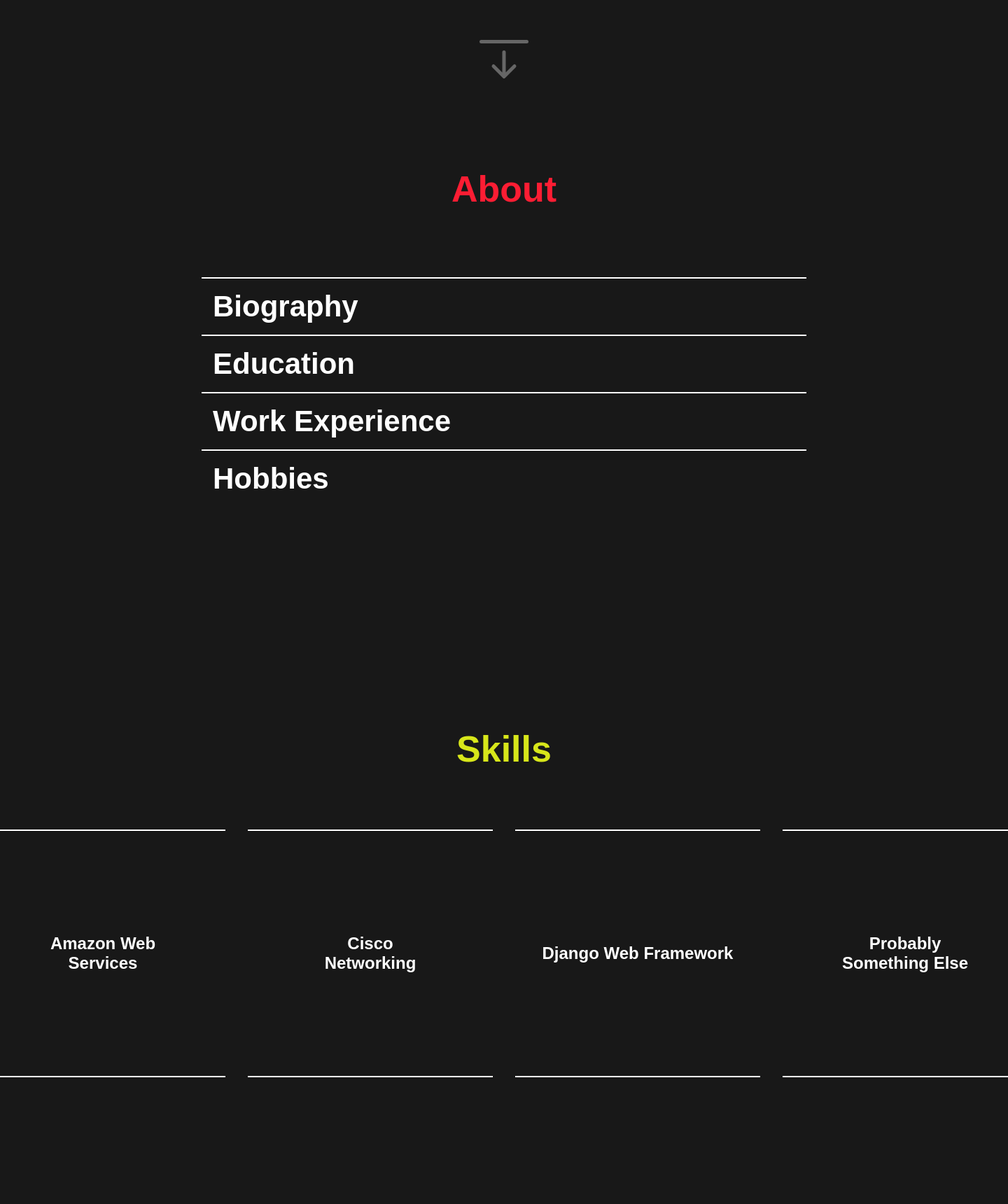
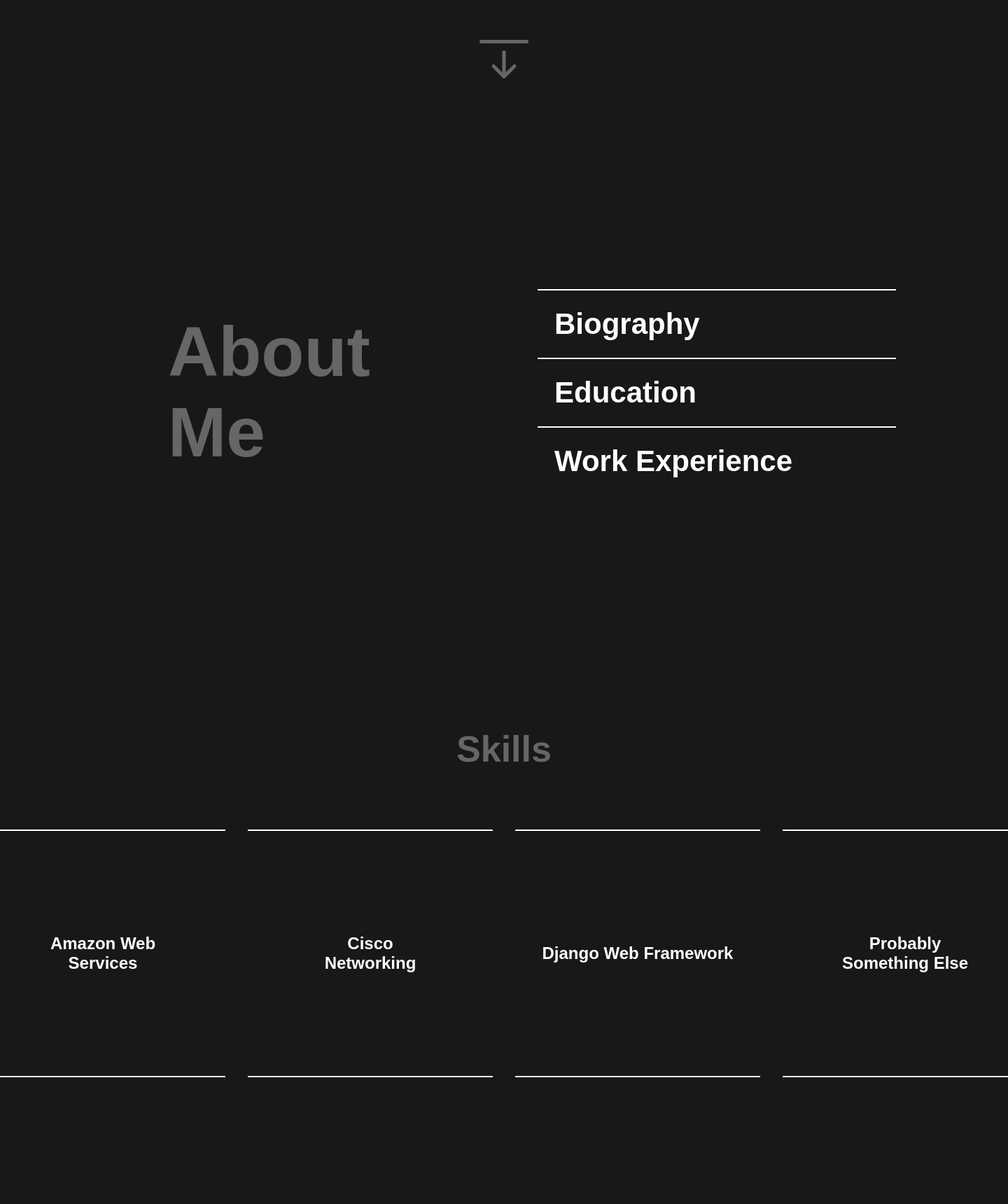
Before and after one commit to ClassicSmej/jwhite96, a Django app: page / in a window 1440 px wide; the page is wider, and only the part inside the window is pictured. Shown: the part 640-2360 px from the top of that part at 70% size. Run offline with Django 3.2, Linux system fonts and the light colour scheme; some libraries are stand-ins or nearby versions.

Commit message:
About Section Changes & Contact Page

```diff
--- a/Website/Application/static/css/style.css
+++ b/Website/Application/static/css/style.css
@@ -10,6 +10,16 @@ html, main, body {
 a:link {
     color: white;
     text-decoration: none;
+}
+
+ul {
+    margin: 0;
+    padding: 0;
+    list-style-type: none;
+}
+
+li {
+    padding: 5px;
 }
 
 /* Navbar */
@@ -79,6 +90,18 @@ a:link {
     background-size: cover;
     background-attachment: fixed;
     background-repeat: no-repeat;
+}
+
+/* Section Headings */
+.heading {
+    top: 0;
+    position: absolute;
+    width: 50%;
+    margin: 10vh;
+    font-size: 52px;
+    font-weight: bold;
+    color: #666666;
+    text-align: center;
 }
 
 /* Home Section */
@@ -154,23 +177,23 @@ a:link {
     color: #FFFFFF;
 }
 
-/* Section Headings */
-.heading {
-    top: 0;
-    position: absolute;
-    width: 50%;
-    margin: 10vh;
-    font-size: 52px;
-    font-weight: 750;
-    color: #FFFFFF;
-    text-align: center;
+/* About Section */
+#about .container {
+    flex-direction: row;
 }
 
-/* About Section */
+#about .heading {
+    width: 20%;
+    position: relative;
+    margin: 30vh;
+    font-size: 100px;
+    text-align: left;
+}
+
 .accordion {
     color: white;
-    width: 60%;
-    max-width: 60%;
+    width: 80%;
+    margin-right: 20vh;
 }
 
 .accordion-item {
@@ -178,7 +201,8 @@ a:link {
 }
 
 .accordion-item-header {
-    padding: 2vh;
+    padding: 3vh;
+    text-align: left;
     font-weight: bold;
     font-size: 42px;
     cursor: pointer;
@@ -195,12 +219,13 @@ a:link {
 
 .accordion-item-body {
     max-height: 0;
+    padding: 0;
     overflow: hidden;
     transition: max-height 0.15s ease-out;
 }
 
 .accordion-item-body-text {
-    padding: 0 2vh 2vh 2vh;
+    padding: 0 3vh 3vh 3vh;
     font-size: 22px;
 }
 
--- a/Website/Application/static/js/typer.js
+++ b/Website/Application/static/js/typer.js
@@ -19,6 +19,4 @@ typewriter.typeString("<label id='writer1'>Hi I'm James White</label>")
     .typeString("<label id='writer4'>I Build Websites</label>")
     .pauseFor(2500)
     .deleteAll()
-    .typeString("<label id='writer5'>Go Explore</label>")
-    .pauseFor(2500)
     .start();
--- a/Website/Application/templates/index.html
+++ b/Website/Application/templates/index.html
@@ -28,7 +28,7 @@
     <!-- About Section -->
     <section id="about" class="section" data-label="About">
         <div class="container">
-            <div class="heading" style="color: #fc1d33">About</div>
+            <div class="heading">About Me</div>
             <div class="accordion">
                 <div class="accordion-item">
                     <div class="accordion-item-header">Biography</div>
@@ -48,12 +48,14 @@
                     <div class="accordion-item-header">Education</div>
                     <div class="accordion-item-body">
                         <div class="accordion-item-body-text">
-                            Lorem ipsum dolor sit amet, consectetur adipiscing elit, sed do eiusmod tempor incididunt ut
-                            labore et dolore magna aliqua. Ut enim ad minim veniam, quis nostrud exercitation ullamco
-                            laboris nisi ut aliquip ex ea commodo consequat. Duis aute irure dolor in reprehenderit in
-                            voluptate velit esse cillum dolore eu fugiat nulla pariatur. Excepteur sint occaecat
-                            cupidatat
-                            non proident, sunt in culpa qui officia deserunt mollit anim id est laborum
+                            <ul>
+                                <li style="font-size: 24px;">
+                                    <b>University of Plymouth</b>
+                                </li>
+                                <li style="color: #666666;">
+                                    BSc. (Hons) Cyber Security
+                                </li>
+                            </ul>
                         </div>
                     </div>
                 </div>
@@ -62,26 +64,38 @@
                     <div class="accordion-item-header">Work Experience</div>
                     <div class="accordion-item-body">
                         <div class="accordion-item-body-text">
-                            Lorem ipsum dolor sit amet, consectetur adipiscing elit, sed do eiusmod tempor incididunt ut
-                            labore et dolore magna aliqua. Ut enim ad minim veniam, quis nostrud exercitation ullamco
-                            laboris nisi ut aliquip ex ea commodo consequat. Duis aute irure dolor in reprehenderit in
-                            voluptate velit esse cillum dolore eu fugiat nulla pariatur. Excepteur sint occaecat
-                            cupidatat
-                            non proident, sunt in culpa qui officia deserunt mollit anim id est laborum
-                        </div>
-                    </div>
-                </div>
-
-                <div class="accordion-item">
-                    <div class="accordion-item-header">Hobbies</div>
-                    <div class="accordion-item-body">
-                        <div class="accordion-item-body-text">
-                            Lorem ipsum dolor sit amet, consectetur adipiscing elit, sed do eiusmod tempor incididunt ut
-                            labore et dolore magna aliqua. Ut enim ad minim veniam, quis nostrud exercitation ullamco
-                            laboris nisi ut aliquip ex ea commodo consequat. Duis aute irure dolor in reprehenderit in
-                            voluptate velit esse cillum dolore eu fugiat nulla pariatur. Excepteur sint occaecat
-                            cupidatat
-                            non proident, sunt in culpa qui officia deserunt mollit anim id est laborum
+                            <ul>
+                                <li style="font-size: 24px;">
+                                    <b>Cloud Specialist</b>
+                                </li>
+                                <li style="color: #666666;">
+                                    GoDeploy
+                                </li>
+                            </ul>
+                            <ul>
+                                <li style="font-size: 24px;">
+                                    <b>Account Manager</b>
+                                </li>
+                                <li style="color: #666666;">
+                                    Igloo Thermo Logistics
+                                </li>
+                            </ul>
+                            <ul>
+                                <li style="font-size: 24px;">
+                                    <b>HGV Driver</b>
+                                </li>
+                                <li style="color: #666666;">
+                                    Igloo Thermo Logistics
+                                </li>
+                            </ul>
+                            <ul>
+                                <li style="font-size: 24px;">
+                                    <b>Transport Planner</b>
+                                </li>
+                                <li style="color: #666666;">
+                                    Igloo Thermo Logistics
+                                </li>
+                            </ul>
                         </div>
                     </div>
                 </div>
@@ -92,7 +106,7 @@
     <!-- Skills Section -->
     <section id="skills" class="section" data-label="Skills">
         <div class="container">
-            <h1 class="heading" style="color: #d7e61a">Skills</h1>
+            <h1 class="heading">Skills</h1>
             <div class="card-deck">
                 <div class="flip-card">
                     <div class="flip-card-inner">
@@ -147,7 +161,36 @@
 
     <!-- Contact Section -->
     <section id="contact" class="section" data-label="Contact">
-
+        <div class="container">
+            <div class="col">
+                <div class="heading">Contact</div>
+            </div>
+            <div class=col>
+                <ul id=sites>
+                    <li>
+                        <a href="https://www.linkedin.com/in/jamesw-white/" target="0">
+                            <svg xmlns="http://www.w3.org/2000/svg" width="50" height="50" fill="#666666"
+                                class="bi bi-linkedin" viewBox="0 0 16 16">
+                                <path
+                                    d="M0 1.146C0 .513.526 0 1.175 0h13.65C15.474 0 16 .513 16 1.146v13.708c0 .633-.526 1.146-1.175 1.146H1.175C.526 16 0 15.487 0 14.854V1.146zm4.943 12.248V6.169H2.542v7.225h2.401zm-1.2-8.212c.837 0 1.358-.554 1.358-1.248-.015-.709-.52-1.248-1.342-1.248-.822 0-1.359.54-1.359 1.248 0 .694.521 1.248 1.327 1.248h.016zm4.908 8.212V9.359c0-.216.016-.432.08-.586.173-.431.568-.878 1.232-.878.869 0 1.216.662 1.216 1.634v3.865h2.401V9.25c0-2.22-1.184-3.252-2.764-3.252-1.274 0-1.845.7-2.165 1.193v.025h-.016a5.54 5.54 0 0 1 .016-.025V6.169h-2.4c.03.678 0 7.225 0 7.225h2.4z" />
+                            </svg>
+                            Linkedin
+                        </a>
+                    </li>
+                    <li>
+                        <a href="https://github.com/ClassicSmej" target="0">
+                            <svg xmlns="http://www.w3.org/2000/svg" width="50" height="50" fill="#666666"
+                                class="bi bi-github" viewBox="0 0 16 16">
+                                <path
+                                    d="M8 0C3.58 0 0 3.58 0 8c0 3.54 2.29 6.53 5.47 7.59.4.07.55-.17.55-.38 0-.19-.01-.82-.01-1.49-2.01.37-2.53-.49-2.69-.94-.09-.23-.48-.94-.82-1.13-.28-.15-.68-.52-.01-.53.63-.01 1.08.58 1.23.82.72 1.21 1.87.87 2.33.66.07-.52.28-.87.51-1.07-1.78-.2-3.64-.89-3.64-3.95 0-.87.31-1.59.82-2.15-.08-.2-.36-1.02.08-2.12 0 0 .67-.21 2.2.82.64-.18 1.32-.27 2-.27.68 0 1.36.09 2 .27 1.53-1.04 2.2-.82 2.2-.82.44 1.1.16 1.92.08 2.12.51.56.82 1.27.82 2.15 0 3.07-1.87 3.75-3.65 3.95.29.25.54.73.54 1.48 0 1.07-.01 1.93-.01 2.2 0 .21.15.46.55.38A8.012 8.012 0 0 0 16 8c0-4.42-3.58-8-8-8z" />
+                            </svg>
+                            GitHub
+                        </a>
+                    </li>
+                </ul>
+            </div>
+        </div>
+        </div>
     </section>
 
     <script>
```
Also changed, not shown: other parts of Website/Application/static/css/style.css (+40 -2 lines).
